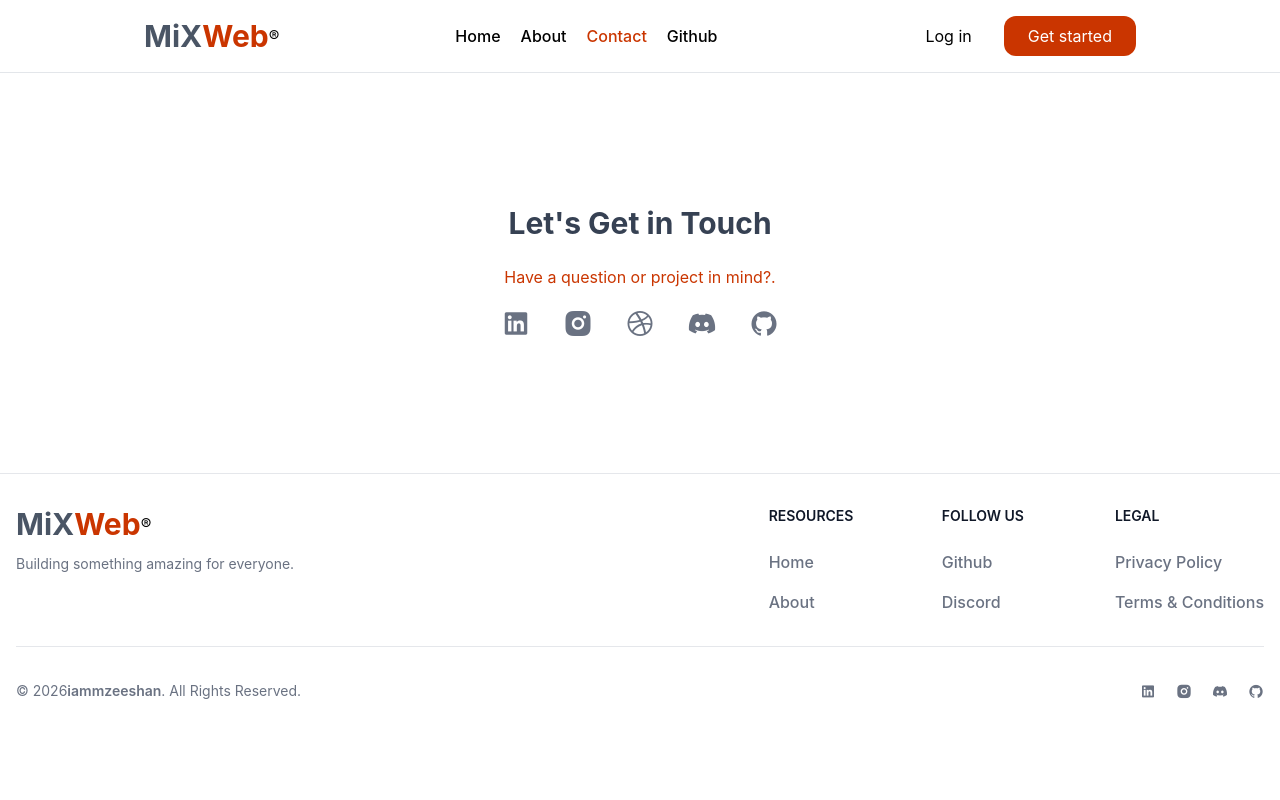
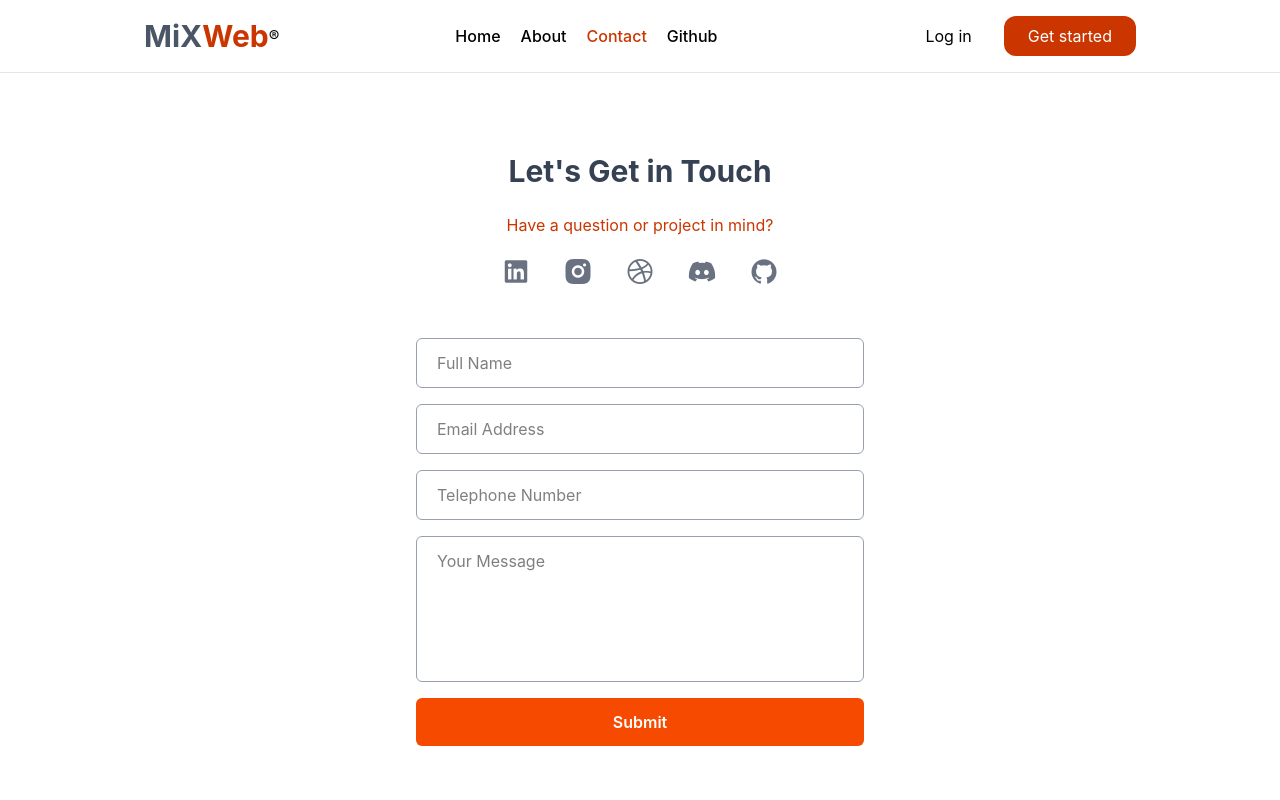
Before and after one commit to iammzeeshan/react-router-page, a React (Vite) app: page /react-router-page/contact in a window 1280 px wide. Shown: the top 800 px of the page. Built offline with nearby package versions, Linux system fonts and the light colour scheme; a web font is replaced by a local one.

Commit message:
"Add modern EmailJS contact template with MiX Web branding."

```diff
--- a/package.json
+++ b/package.json
@@ -10,6 +10,7 @@
     "preview": "vite preview"
   },
   "dependencies": {
+    "@emailjs/browser": "^5.0.3",
     "@tailwindcss/vite": "^4.3.5",
     "react": "^19.3.1",
     "react-dom": "^19.3.1",
--- a/src/components/Contact/Contact.jsx
+++ b/src/components/Contact/Contact.jsx
@@ -1,31 +1,199 @@
-import React from "react";
+
+import React, { useState } from "react";
+import emailjs from '@emailjs/browser';
 
 function Contact() {
+
+    const [formData, setFormData] = useState({
+        name: "",
+        email: "",
+        phone: "",
+        message: ""
+    });
+
+    const [loading, setLoading] = useState(false);
+
+    const handleSubmit = async (e) => {
+        e.preventDefault();
+
+        setLoading(true);
+
+        try {
+            await emailjs.send(
+                "service_3rof74q",
+                "template_zckjv8i",
+                {
+                    name: formData.name,
+                    email: formData.email,
+                    phone: formData.phone,
+                    message: formData.message
+                },
+                "bV4E77JCpS0NC9EHO"
+            );
+
+            alert("Form was submitted successfully!");
+
+            setFormData({
+                name: "",
+                email: "",
+                phone: "",
+                message: ""
+            });
+
+        } catch (error) {
+            console.error("EmailJS Error:", error);
+            alert("Failed to send message. Please try again.");
+        } finally {
+            setLoading(false);
+        }
+    };
+
     return (
         <>
-            <div className="h-100 flex flex-col justify-center items-center max-h-screen">
-                <h1 className="text-gray-700 text-3xl font-bold">Let's Get in Touch</h1>
+            <div className="h-auto mt-20 mb-20 flex flex-col justify-center items-center px-4">
+
+                <h1 className="text-gray-700 text-3xl font-bold">
+                    Let's Get in Touch
+                </h1>
+
                 <br />
-                <p className="text-orange-700">Have a question or project in mind?.</p>
-                <div className="text-gray-500 space-x-8 text-3xl pt-4 ">
-                    <a href="https://www.linkedin.com/in/md-zeeshan-ismat/" target="_blank" rel="noreferrer" aria-label="Linkedin">
-                        <i className="ri-linkedin-box-fill hover:text-orange-700"></i>
+
+                <p className="text-orange-700">
+                    Have a question or project in mind?
+                </p>
+
+                {/* Social Media Links */}
+
+                <div className="text-gray-500 flex gap-8 text-3xl pt-4">
+
+                    <a
+                        href="https://www.linkedin.com/in/md-zeeshan-ismat/"
+                        target="_blank"
+                        rel="noreferrer"
+                        aria-label="LinkedIn"
+                    >
+                        <i className="ri-linkedin-box-fill hover:text-orange-700 transition"></i>
                     </a>
-                    <a href="https://www.instagram.com/iam_mzeeshan" target="_blank" rel="noreferrer" aria-label="Instagram">
-                        <i className="ri-instagram-fill hover:text-orange-700"></i>
+
+                    <a
+                        href="https://www.instagram.com/iam_mzeeshan"
+                        target="_blank"
+                        rel="noreferrer"
+                        aria-label="Instagram"
+                    >
+                        <i className="ri-instagram-fill hover:text-orange-700 transition"></i>
                     </a>
-                    <a href="https://dribbble.com/iammzeeshan" target="_blank" rel="noreferrer" aria-label="Dribbble">
-                        <i className="ri-dribbble-fill hover:text-orange-700"></i>
+
+                    <a
+                        href="https://dribbble.com/iammzeeshan"
+                        target="_blank"
+                        rel="noreferrer"
+                        aria-label="Dribbble"
+                    >
+                        <i className="ri-dribbble-fill hover:text-orange-700 transition"></i>
                     </a>
-                    <a href="https://discord.com/" target="_blank" rel="noreferrer" aria-label="Discord">
-                        <i className="ri-discord-fill hover:text-orange-700"></i>
+
+                    <a
+                        href="https://discord.com/"
+                        target="_blank"
+                        rel="noreferrer"
+                        aria-label="Discord"
+                    >
+                        <i className="ri-discord-fill hover:text-orange-700 transition"></i>
                     </a>
-                    <a href="https://github.com/iammzeeshan" target="_blank" rel="noreferrer" aria-label="Github">
-                        <i className="ri-github-fill hover:text-orange-700"></i>
+
+                    <a
+                        href="https://github.com/iammzeeshan"
+                        target="_blank"
+                        rel="noreferrer"
+                        aria-label="GitHub"
+                    >
+                        <i className="ri-github-fill hover:text-orange-700 transition"></i>
                     </a>
+
                 </div>
+
+                {/* Contact Form */}
+
+                <form
+                    id="form"
+                    onSubmit={handleSubmit}
+                    className="flex flex-col mt-12 gap-4 w-full max-w-md"
+                >
+
+                    <input
+                        className="border border-gray-400 rounded-md px-5 py-3 outline-none focus:border-orange-600"
+                        type="text"
+                        name="name"
+                        placeholder="Full Name"
+                        value={formData.name}
+                        onChange={(e) =>
+                            setFormData({
+                                ...formData,
+                                name: e.target.value
+                            })
+                        }
+                        required
+                    />
+
+                    <input
+                        className="border border-gray-400 rounded-md px-5 py-3 outline-none focus:border-orange-600"
+                        type="email"
+                        name="email"
+                        placeholder="Email Address"
+                        value={formData.email}
+                        onChange={(e) =>
+                            setFormData({
+                                ...formData,
+                                email: e.target.value
+                            })
+                        }
+                        required
+                    />
+
+                    <input
+                        className="border border-gray-400 rounded-md px-5 py-3 outline-none focus:border-orange-600"
+                        type="tel"
+                        name="phone"
+                        placeholder="Telephone Number"
+                        value={formData.phone}
+                        onChange={(e) =>
+                            setFormData({
+                                ...formData,
+                                phone: e.target.value
+                            })
+                        }
+                        required
+                    />
+
+                    <textarea
+                        className="border border-gray-400 rounded-md px-5 py-3 outline-none focus:border-orange-600 resize-none"
+                        name="message"
+                        placeholder="Your Message"
+                        rows="5"
+                        value={formData.message}
+                        onChange={(e) =>
+                            setFormData({
+                                ...formData,
+                                message: e.target.value
+                            })
+                        }
+                        required
+                    />
+
+                    <button
+                        type="submit"
+                        disabled={loading}
+                        className="bg-orange-600 text-white font-semibold rounded-md py-3 px-7 hover:bg-orange-700 transition cursor-pointer disabled:opacity-50"
+                    >
+                        {loading ? "Sending..." : "Submit"}
+                    </button>
+
+                </form>
+
             </div>
         </>
-    )
+    );
 }
+
 export default Contact;
--- a/src/main.jsx
+++ b/src/main.jsx
@@ -18,7 +18,7 @@ const router = createBrowserRouter(
       element: <Layout />,
       children: [
         {
-          index: true,
+          path: '/',
           element: <HomePage />,
         },
         {
```
Also changed, not shown: 1 other file (tests, documents, lock files or other folders).
